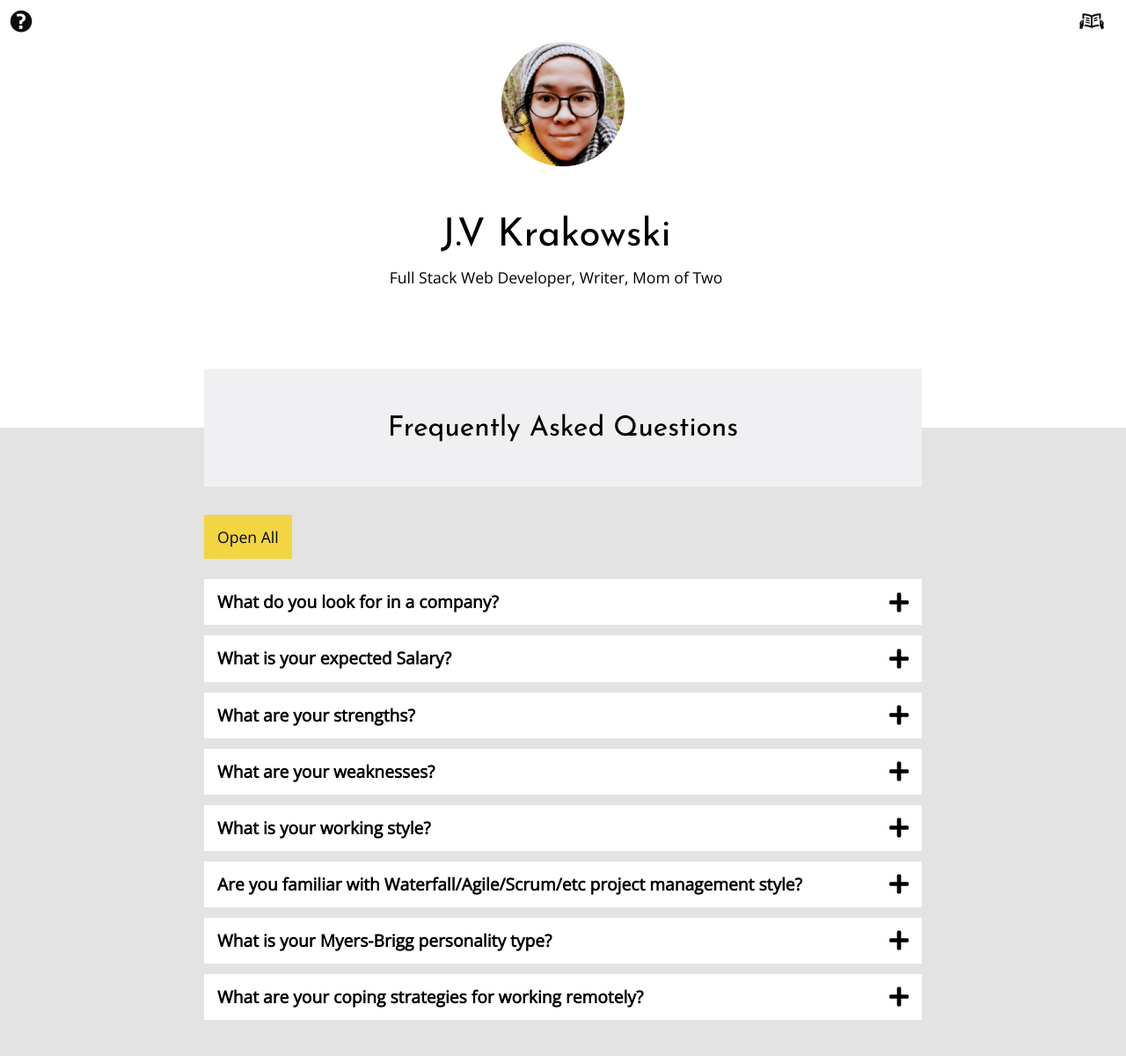
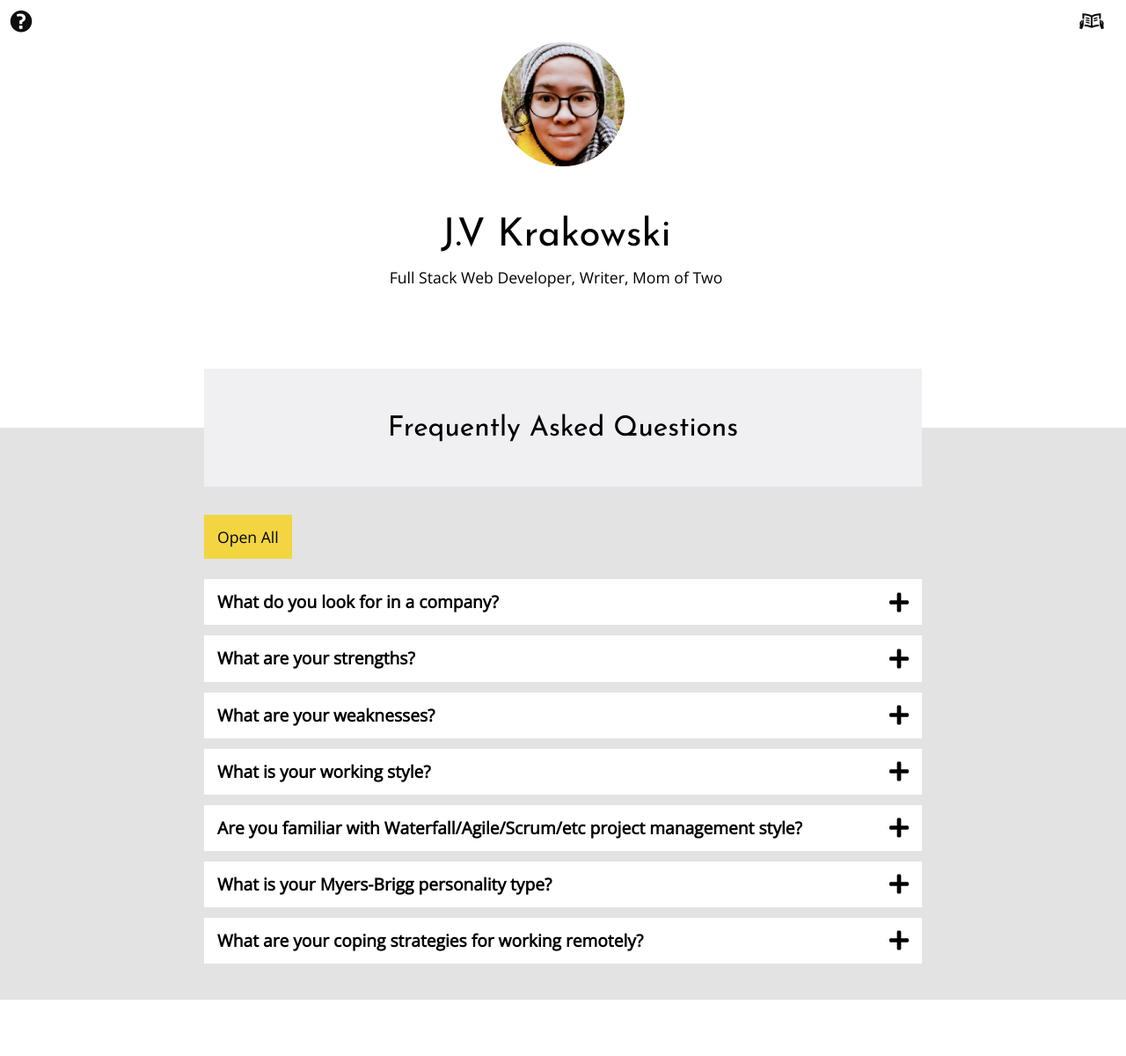
Before and after one commit to jvkrakowski/jvkrakowski.github.io, a Jekyll site: the page built from faqs.html, in a window 1280 px wide. Shown: the whole page at 88% size. Built offline with Jekyll 4.4.1, drawn with Linux system fonts in a browser that asks for light colours; some web fonts are replaced; after the commit the page ends 1136 px from its top, so only the background shows below that.

Commit message:
Delete Question

```diff
--- a/faqs.html
+++ b/faqs.html
@@ -37,8 +37,6 @@ title: FAQs
         <dl class="questions">
             <dt>What do you look for in a company?</dt>
             <dd>I enjoy working for companies that are employee focused. When you take care of your employees, they take care of your clients. Companies that understand that are top quality in my eyes.</dd>
-            <dt>What is your expected Salary?</dt>
-            <dd>I expect nothing less than &#36;35 an hour depending on the job description and requirements.</dd>
             <dt>What are your strengths?</dt>
             <dd>I have a true passion for what I do, and I'm devoted to continuously improving myself.</dd>
             <dt>What are your weaknesses?</dt>
```
